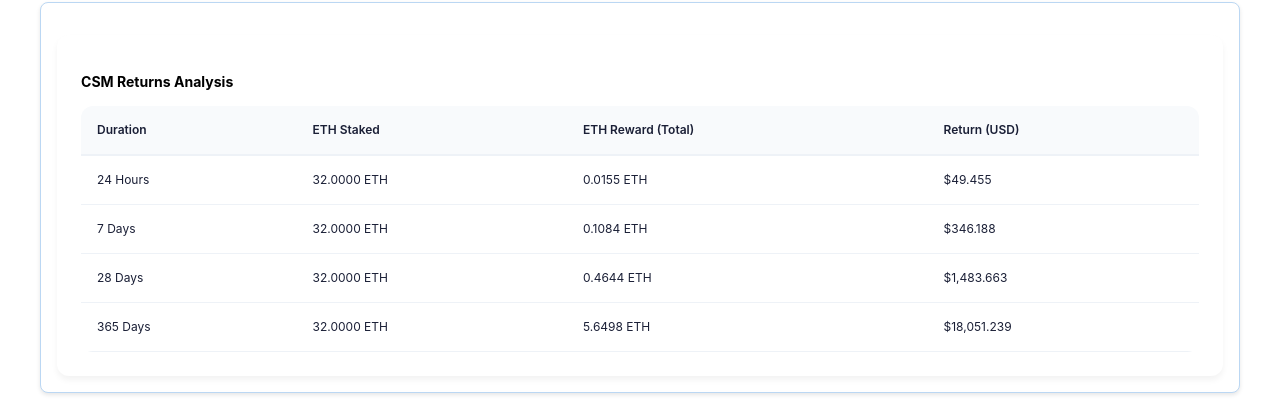
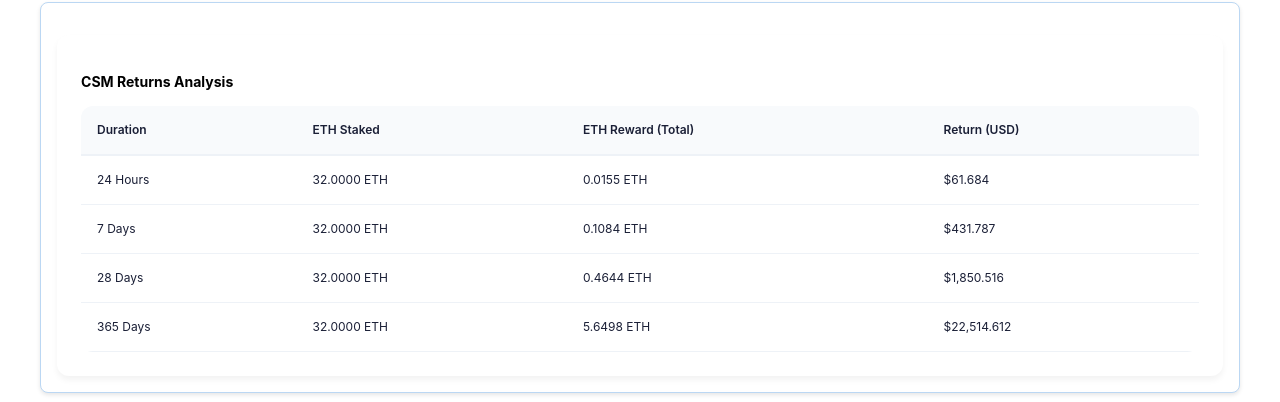
Before and after one commit to kayvee-x/lido-csm, a React (Create React App) app: page / in a window 1280 px wide. Shown: the part 1335-1737 px from the top of the page. Built offline with nearby package versions, Linux system fonts and the light colour scheme; no server answers.

Commit message:
more tweaks

```diff
--- a/src/App.js
+++ b/src/App.js
@@ -162,7 +162,7 @@ function App() {
     return () => clearInterval(interval);
   }, []);
 
-  const FALLBACK_PRICE = 3195;
+  const FALLBACK_PRICE = 3985;
   const RETRY_ATTEMPTS = 3;
   const RETRY_DELAY = 1000; // 1 second
 
--- a/src/components/StakingTable.jsx
+++ b/src/components/StakingTable.jsx
@@ -92,7 +92,6 @@ export function StakingTable({ calculations, rewards, ethPrice }) {
       ethStake: validCalculations.totalStaked,
       ethReward: validRewards.cumulative.yearly,
       usdReturn: validRewards.cumulative.yearly * ethPrice,
-      // Yearly return (no need to annualize)
       returnPercentage: calculateReturn(
         validRewards.cumulative.yearly,
         validCalculations.totalStaked,
@@ -101,7 +100,6 @@ export function StakingTable({ calculations, rewards, ethPrice }) {
     }
   ];
 
-  // Breakdown of returns by source (bond vs operator)
   const returnsBreakdown = {
     daily: {
       bondReturn: (validRewards.daily.bond / validCalculations.bondAmount) * 100,
```
